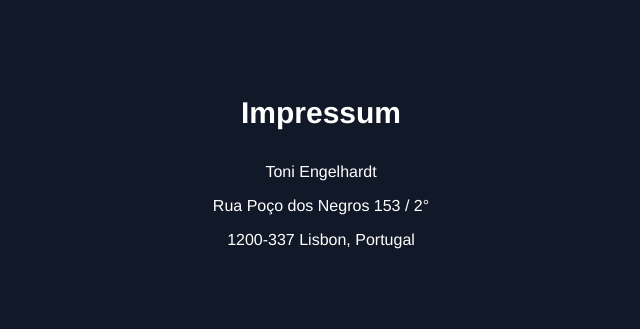
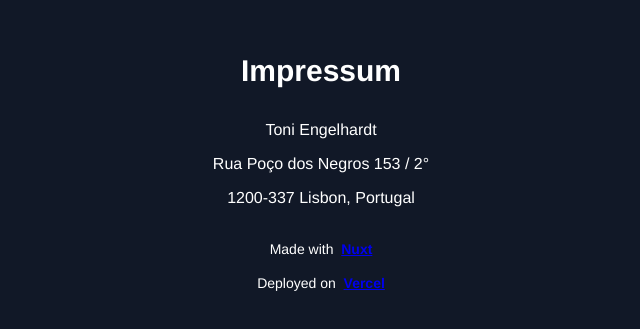
Before and after one commit to toniengelhardt/helloworld-3.0, a Nuxt app: page /impressum in a window 1280 px wide. Shown: the part 265-594 px from the top of the page, without its empty margins (319-959 px from the left). Built offline with nearby package versions, Linux system fonts and the light colour scheme.

Commit message:
Add attribution

```diff
--- a/package.json
+++ b/package.json
@@ -10,6 +10,7 @@
     "preview": "nuxt preview"
   },
   "devDependencies": {
+    "@iconify-json/logos": "1.1.3",
     "@iconify-json/carbon": "^1.1.1",
     "@unocss/nuxt": "^0.33.5",
     "@windicss/plugin-animations": "^1.0.9",
--- a/pages/impressum.vue
+++ b/pages/impressum.vue
@@ -21,6 +21,15 @@
       <p class="mt-2">
         1200-337 Lisbon, Portugal
       </p>
+      <p class="mt-8 text-sm">
+        Made with
+        <span class="nowrap"><i class="i-logos-nuxt-icon" /> <a href="https://v3.nuxtjs.org/" class="font-bold underline" title="Nuxt 3 – The hybrid Vue framework" rel="noopener noreferrer">Nuxt</a></span>
+        <!-- <span class="nowrap"><i class="i-logos-vitejs" /> <a href="https://v3.nuxtjs.org/" class="font-bold underline" title="Vite – Next generation frontend tooling" rel="noopener noreferrer">Vite</a></span> -->
+      </p>
+      <p class="mt-2 text-sm">
+        Deployed on
+        <span class="nowrap"><i class="i-logos-vercel-icon" /> <a href="https://vercel.com" class="font-bold underline" title="Vercel – Deployment platform" rel="noopener noreferrer">Vercel</a></span>
+      </p>
     </div>
   </div>
 </template>
```
Also changed, not shown: 1 other file (tests, documents, lock files or other folders).
